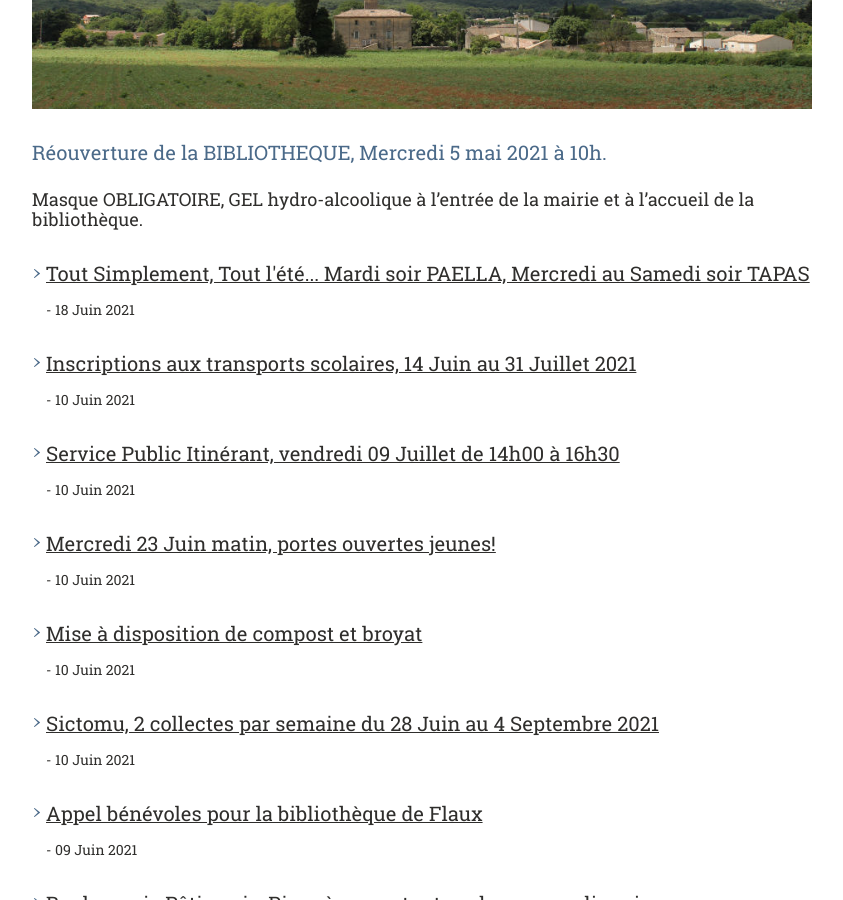
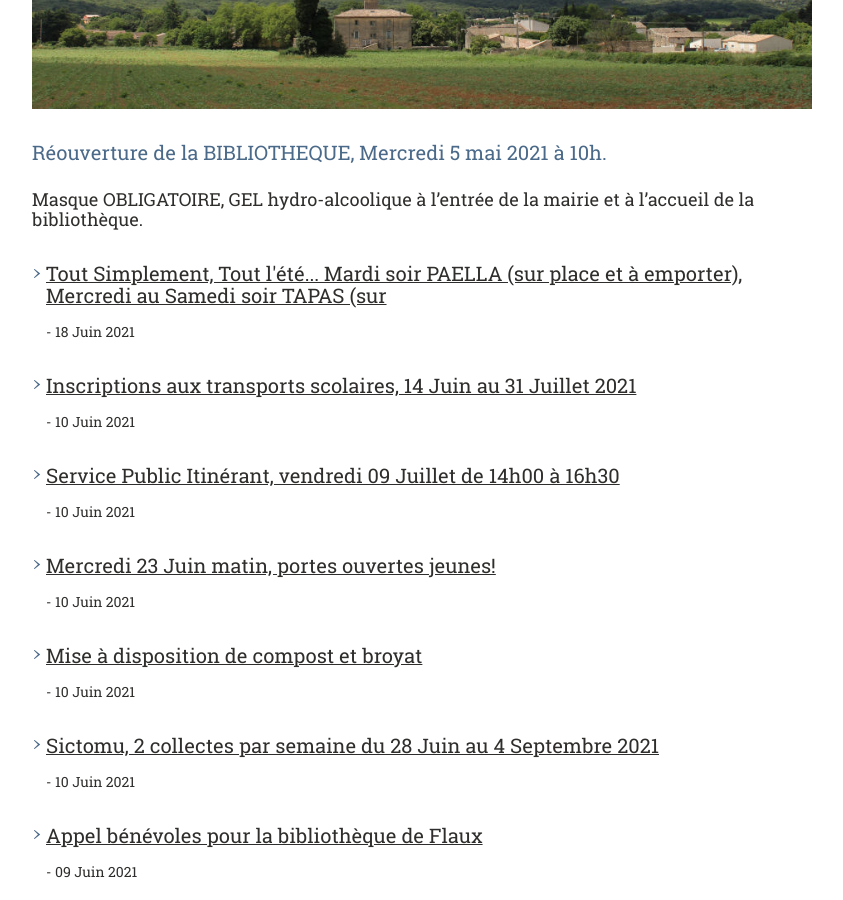
Before and after one commit to Flaux-Village/flaux-village.github.io, a Jekyll site: the page built from actualites.md, in a window 1280 px wide and 900 px high, scrolled down 480 px. Shown: the whole window, without its empty margins (58-901 px from the left). Built offline with Jekyll 4.4.1, drawn with Linux system fonts in a browser that asks for light colours; our own code applies the rules of GitHub Pages for plain Markdown files; some of the changed text lies outside the part shown.

Commit message:
Update toutsimplement.md

```diff
--- a/_actualites/toutsimplement.md
+++ b/_actualites/toutsimplement.md
@@ -3,7 +3,7 @@ layout: page
 titre: Actualités | Tout Simplement, Tout l'été... Mardi soir PAELLA, Mercredi au Samedi soir TAPAS
 description: Site de Flaux
 keywords: mairie, commune, flaux, gard, actualités
-titre_page: Tout Simplement, Tout l'été... Mardi soir PAELLA, Mercredi au Samedi soir TAPAS
+titre_page: Tout Simplement, Tout l'été... Mardi soir PAELLA (sur place et à emporter), Mercredi au Samedi soir TAPAS (sur
 section: À la une
 addresse_section: /actualites.html
 date_texte: 18 Juin 2021
```
